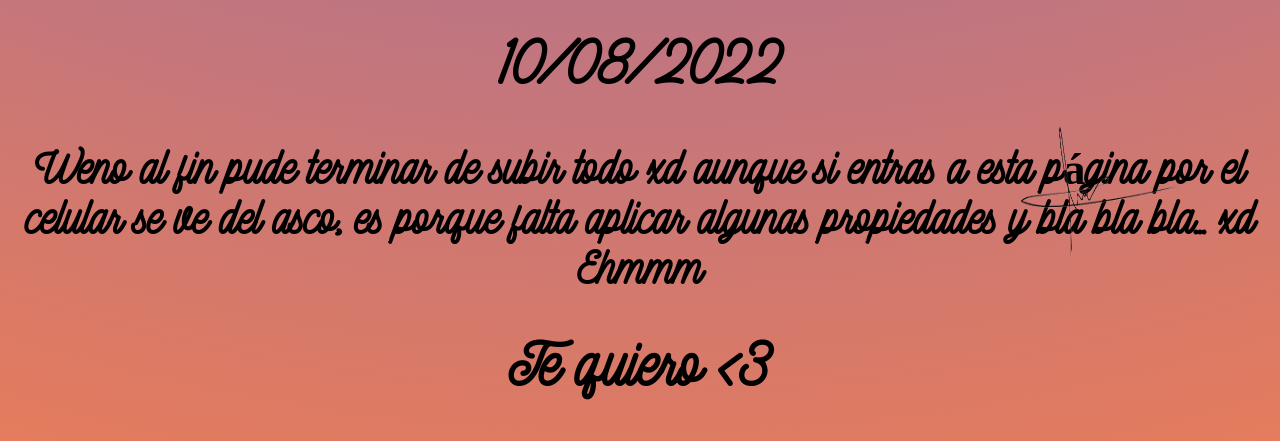
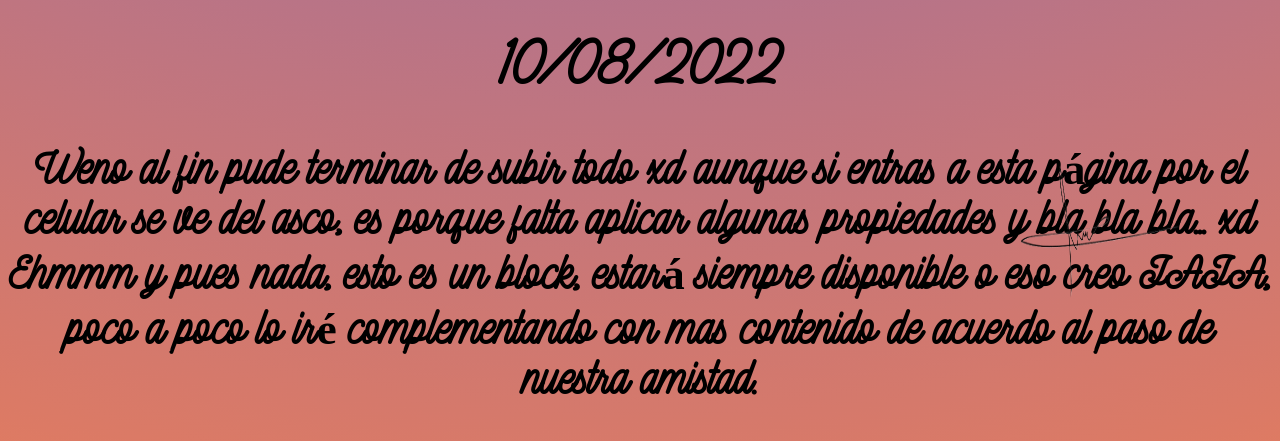
Before and after one commit to Sadboy2oo4/Sadboy2oo4.github.io, a plain HTML site: page index.html in a window 1280 px wide. Shown: the part 4147-4588 px from the top of the page. Drawn offline with Linux system fonts and the light colour scheme; grey boxes are pictures that could not be loaded.

Commit message:
actualizacion

```diff
--- a/Style.css
+++ b/Style.css
@@ -13,7 +13,7 @@ body{
 	position: absolute;
 	width:400px;
     height:400px;
-    top: 4150px;
+    top: 4190px;
     left: 900px;
 }
 #imguno{
--- a/index.html
+++ b/index.html
@@ -35,7 +35,7 @@
 		<h1>09/08/2022</h1>
 		<h2>Al fin pude subir una de las 3 páginas que conforman este sitio web por decirlo así, espero lograr completar mi objetivo antes que acaben mis vacaciones porque ya de ahí no tendré mucho tiempo :"(</h2>
 		<h1>10/08/2022</h1>
-		<h2>Weno al fin pude terminar de subir todo xd aunque si entras a esta página por el celular se ve del asco, es porque falta aplicar algunas propiedades y bla bla bla... xd Ehmmm </h2>
+		<h2>Weno al fin pude terminar de subir todo xd aunque si entras a esta página por el celular se ve del asco, es porque falta aplicar algunas propiedades y bla bla bla... xd Ehmmm y pues nada, esto es un block, estará siempre disponible o eso creo JAJA, poco a poco lo iré complementando con mas contenido de acuerdo al paso de nuestra amistad.</h2>
 		<h1>Te quiero <3</h1>
 		<img id="imgtres" src="firma.png">
 		<img id="imgnuno" src="https://th.bing.com/th/id/R.3812d5611aec7fccac95971ca8a0a211?rik=O8UvqR7M0EhoTg&riu=http%3a%2f%2f3.bp.blogspot.com%2f-3gbFh0xEl20%2fVbvqFdoP5WI%2fAAAAAAAAAXw%2fvV0R3JSgxh4%2fs320%2fCF8.png&ehk=0lbdnCf4stdp76QEpSnMa1NjhrA7cXklH1w%2fhYPgEtk%3d&risl=&pid=ImgRaw&r=0">
```
